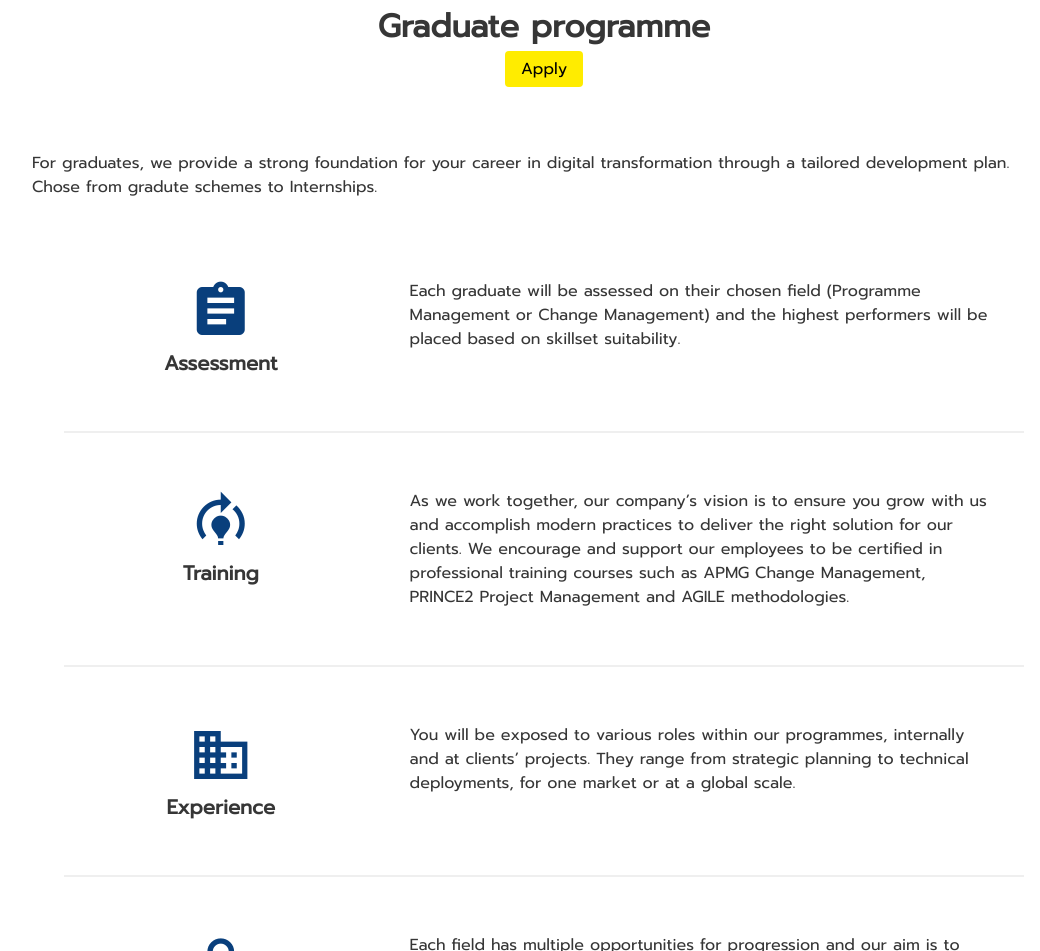
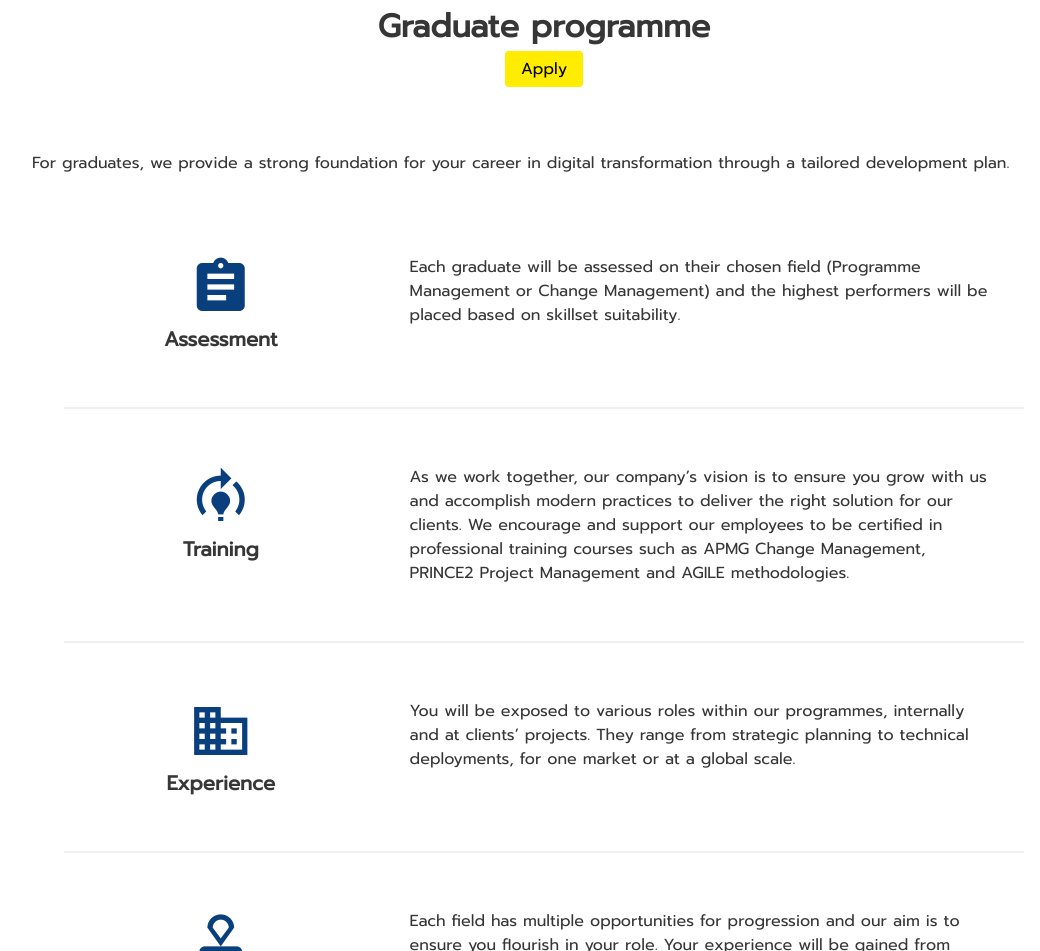
Before and after one commit to cubrics/cubrics.github.io, a plain HTML site: page careers.html in a window 1280 px wide. Shown: the part 1156-2107 px from the top of the page, without its empty margins (96-1136 px from the left). Drawn offline with Linux system fonts and the light colour scheme.

Commit message:
Update careers.html

```diff
--- a/careers.html
+++ b/careers.html
@@ -71,7 +71,6 @@
         <p>
           For graduates, we provide a strong foundation for your career in
           digital transformation through a tailored development plan.
-          Chose from gradute schemes to Internships.
         </p>
       </div>
       <div class="primaryButtonCenter"></div>
```
